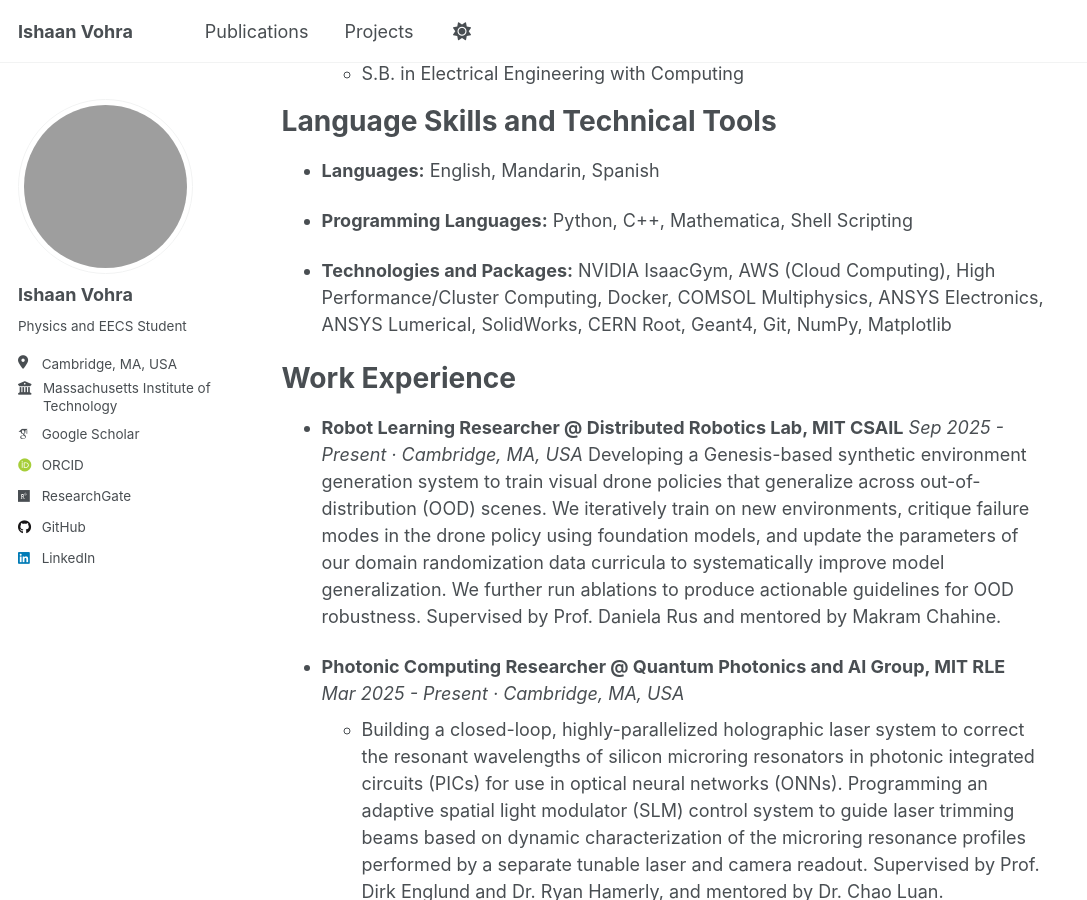
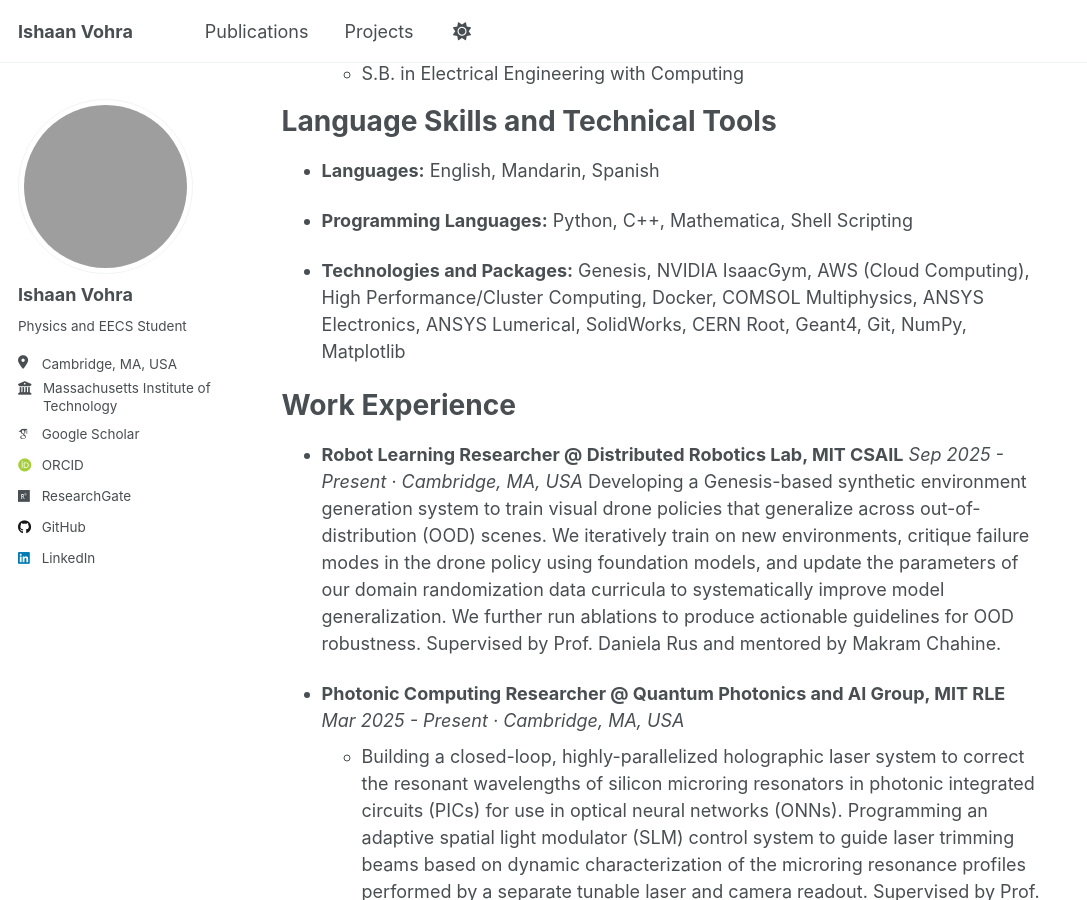
Before and after one commit to Ishaan-vohra/Ishaan-vohra.github.io, a Jekyll site: the page built from _pages/about.md, in a window 1280 px wide and 900 px high, scrolled down 557 px. Shown: the whole window, without its empty margins (0-1087 px from the left). Built offline with Jekyll 4.4.1, drawn with Linux system fonts in a browser that asks for light colours; some web fonts are replaced; a script that is not in the unit is left out.

Commit message:
Update about.md

```diff
--- a/_pages/about.md
+++ b/_pages/about.md
@@ -26,7 +26,7 @@
 
 * **Programming Languages:** Python, C++, Mathematica, Shell Scripting
 
-* **Technologies and Packages:** NVIDIA IsaacGym, AWS (Cloud Computing), High Performance/Cluster Computing, Docker, COMSOL Multiphysics, ANSYS Electronics, ANSYS Lumerical, SolidWorks, CERN Root, Geant4, Git, NumPy, Matplotlib
+* **Technologies and Packages:** Genesis, NVIDIA IsaacGym, AWS (Cloud Computing), High Performance/Cluster Computing, Docker, COMSOL Multiphysics, ANSYS Electronics, ANSYS Lumerical, SolidWorks, CERN Root, Geant4, Git, NumPy, Matplotlib
 
 
 Work Experience
```
